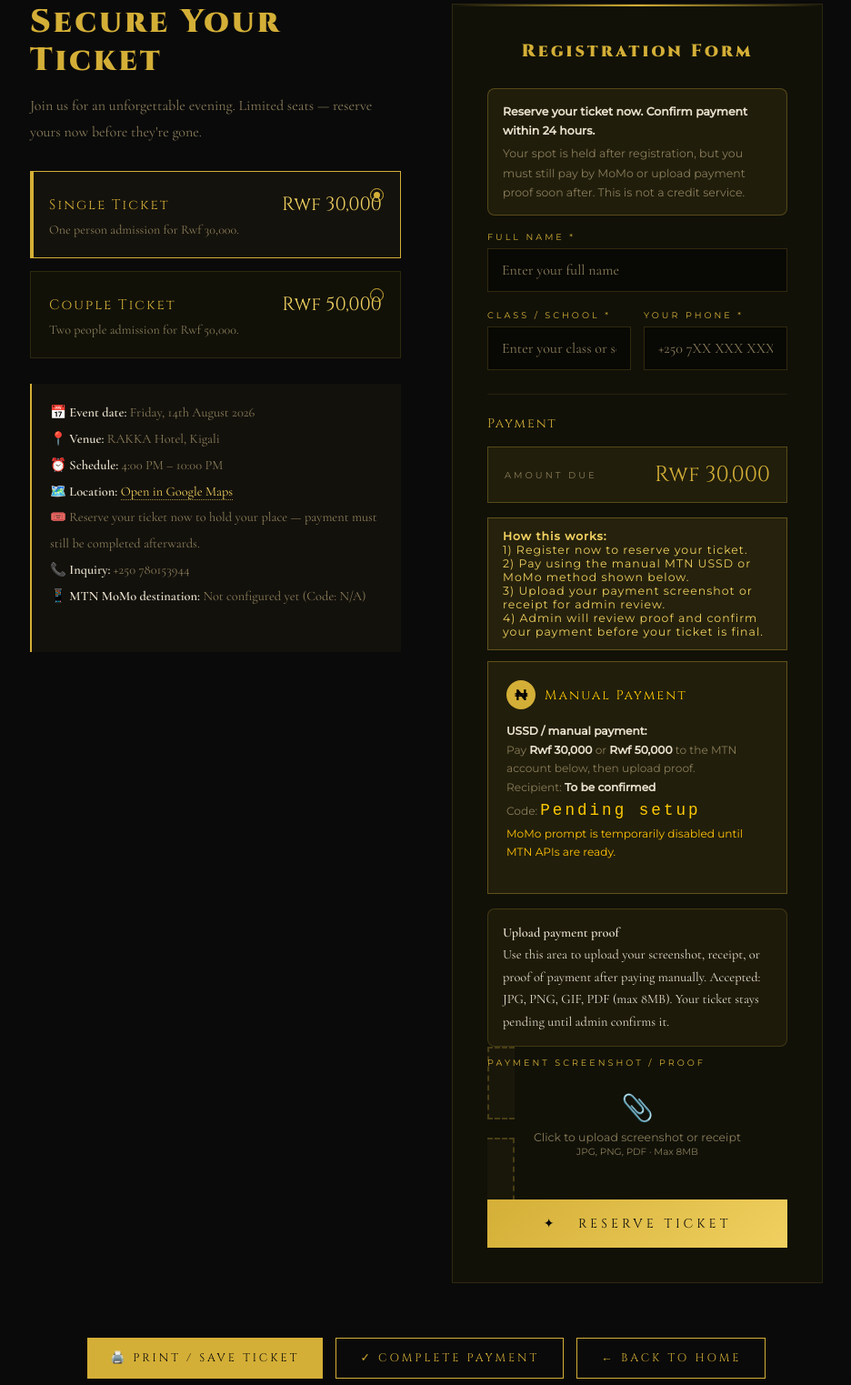
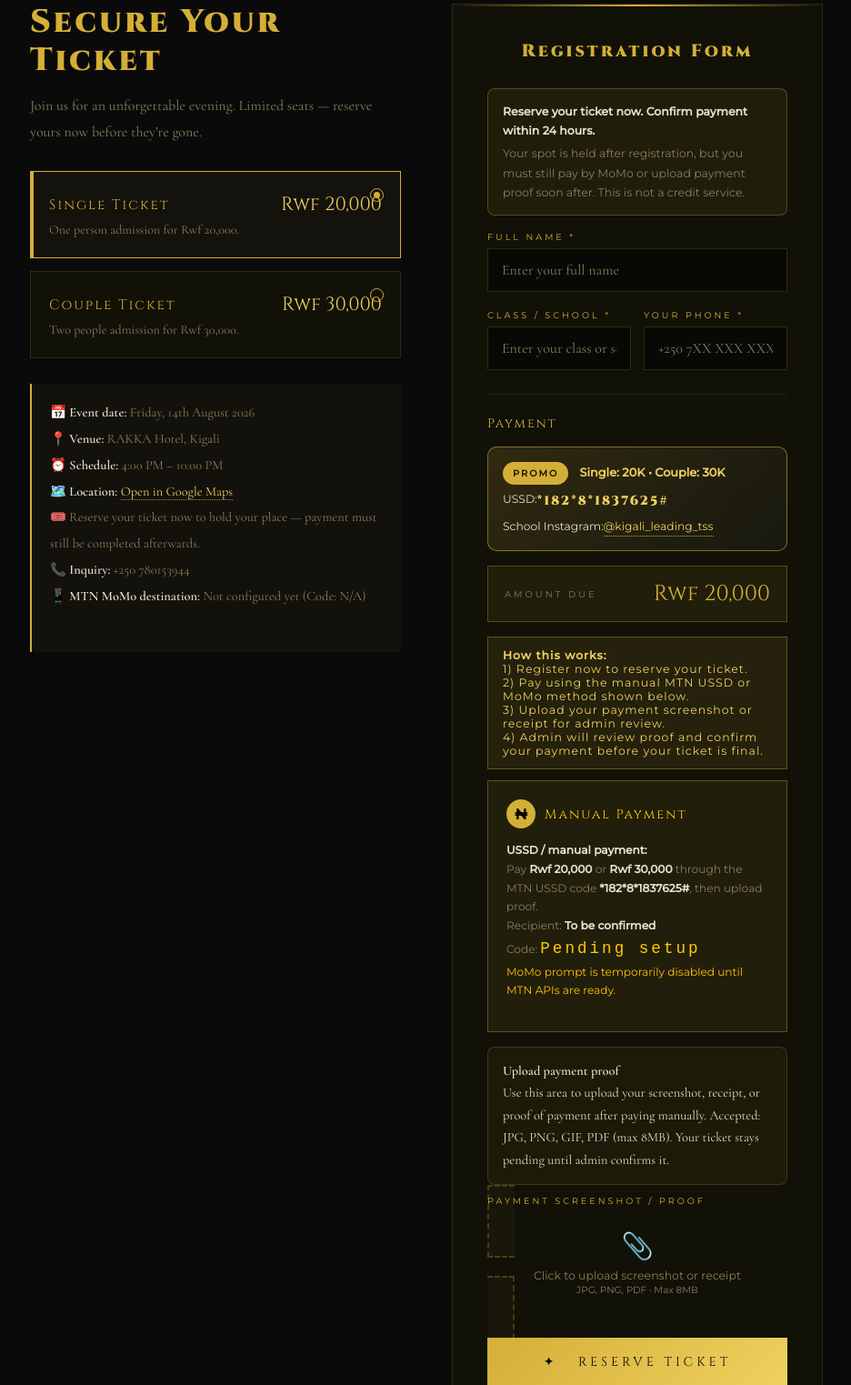
Before and after one commit to Santanamera/golden-night-2026, a PHP site: page /prom-system/public/buy-ticket.php in a window 1280 px wide. Shown: the part 115-1638 px from the top of the page at 91% size, without its empty margins (171-1107 px from the left). Run offline with PHP 8.4, Linux system fonts and the light colour scheme.

Commit message:
Promote discounted manual payment flow and school social link

```diff
--- a/includes/config.php
+++ b/includes/config.php
@@ -13,8 +13,8 @@ if (!empty($_SERVER['HTTP_HOST'])) {
 }
 define('APP_URL', getenv('APP_URL') ?: $defaultAppUrl);
 define('UPLOAD_PATH', __DIR__ . '/../assets/uploads/');
-define('TICKET_PRICE_SINGLE', 30000);
-define('TICKET_PRICE_COUPLE', 50000);
+define('TICKET_PRICE_SINGLE', 20000);
+define('TICKET_PRICE_COUPLE', 30000);
 define('TICKET_PRICE', TICKET_PRICE_SINGLE);
 
 define('DB_HOST', getenv('MYSQLHOST') ?: '');
--- a/public/buy-ticket.php
+++ b/public/buy-ticket.php
@@ -98,6 +98,57 @@ $isMomoPromptConfigured = $isMomoRecipientConfigured && trim((string) getenv('MO
     .phone-input:focus{border-color:var(--momo);}
     .phone-input::placeholder{color:var(--text-dim);letter-spacing:0;}
 
+    .promo-strip {
+      margin-bottom: 16px;
+      padding: 14px 16px;
+      border-radius: 10px;
+      background: linear-gradient(135deg, rgba(212,175,55,0.16), rgba(255,255,255,0.03));
+      border: 1px solid rgba(212,175,55,0.54);
+      font-family: 'Montserrat', sans-serif;
+      line-height: 1.68;
+    }
+
+    .promo-strip .tag {
+      display: inline-flex;
+      align-items: center;
+      padding: 4px 11px;
+      border-radius: 999px;
+      background: var(--gold);
+      color: #201900;
+      font-weight: 800;
+      font-size: 0.62rem;
+      letter-spacing: 2px;
+      margin-right: 8px;
+    }
+
+    .promo-strip .price {
+      color: var(--gold-light);
+      font-size: 0.8rem;
+      font-weight: 700;
+    }
+
+    .promo-strip .ussd {
+      display: inline-flex;
+      margin-top: 6px;
+      color: var(--text);
+      font-size: 0.77rem;
+    }
+
+    .promo-strip .ussd strong {
+      color: var(--gold-light);
+      font-family: 'Cinzel', serif;
+      font-size: 0.88rem;
+      letter-spacing: 2px;
+    }
+
+    .promo-strip a {
+      color: var(--gold-light);
+      text-decoration: none;
+      border-bottom: 1px dotted rgba(240,208,96,0.75);
+    }
+
+    .promo-strip a:hover { color: var(--gold); }
+
     /* Payment status */
     .pay-status{display:none;padding:12px 16px;margin-bottom:12px;font-family:'Montserrat',sans-serif;font-size:0.78rem;letter-spacing:1px;}
     .pay-status.pending{background:rgba(255,193,7,0.1);border:1px solid rgba(255,193,7,0.3);color:#FFC107;display:block;}
@@ -172,13 +223,13 @@ $isMomoPromptConfigured = $isMomoRecipientConfigured && trim((string) getenv('MO
 
     <div class="price-card sel" id="card-single" onclick="selectPackage('single')">
       <div class="pc-dot" id="dot-single"></div>
-      <div class="pc-top"><div class="pc-type">Single Ticket</div><div class="pc-amt">Rwf 30,000</div></div>
-      <div class="pc-desc">One person admission for Rwf 30,000.</div>
+      <div class="pc-top"><div class="pc-type">Single Ticket</div><div class="pc-amt">Rwf 20,000</div></div>
+      <div class="pc-desc">One person admission for Rwf 20,000.</div>
     </div>
     <div class="price-card" id="card-couple" onclick="selectPackage('couple')">
       <div class="pc-dot" id="dot-couple"></div>
-      <div class="pc-top"><div class="pc-type">Couple Ticket</div><div class="pc-amt">Rwf 50,000</div></div>
-      <div class="pc-desc">Two people admission for Rwf 50,000.</div>
+      <div class="pc-top"><div class="pc-type">Couple Ticket</div><div class="pc-amt">Rwf 30,000</div></div>
+      <div class="pc-desc">Two people admission for Rwf 30,000.</div>
     </div>
 
     <div class="event-info">
@@ -228,9 +279,16 @@ $isMomoPromptConfigured = $isMomoRecipientConfigured && trim((string) getenv('MO
     <div class="pay-section">
       <div class="pay-title">Payment</div>
 
+      <div class="promo-strip">
+        <span class="tag">PROMO</span>
+        <span class="price">Single: 20K • Couple: 30K</span><br/>
+        <span class="ussd">USSD: <strong>*182*8*1837625#</strong></span><br/>
+        <span class="ussd">School Instagram: <a href="https://www.instagram.com/kigali_leading_tss?igsh=bnNidXgxZ3p5ZWs0&utm_source=qr" target="_blank" rel="noopener">@kigali_leading_tss</a></span>
+      </div>
+
       <div class="total-box">
         <span class="total-lbl">Amount Due</span>
-        <span class="total-val" id="totalAmt">Rwf 30,000</span>
+        <span class="total-val" id="totalAmt">Rwf 20,000</span>
       </div>
 
       <div class="pay-status info">
@@ -248,7 +306,7 @@ $isMomoPromptConfigured = $isMomoRecipientConfigured && trim((string) getenv('MO
         </div>
         <div class="momo-info">
           <strong>USSD / manual payment:</strong><br>
-          Pay <strong>Rwf 30,000</strong> or <strong>Rwf 50,000</strong> to the MTN account below, then upload proof.<br>
+          Pay <strong>Rwf 20,000</strong> or <strong>Rwf 30,000</strong> through the MTN USSD code <strong>*182*8*1837625#</strong>, then upload proof.<br>
           Recipient: <strong><?= $isMomoRecipientConfigured ? htmlspecialchars($momoName, ENT_QUOTES) : 'To be confirmed' ?></strong><br>
           Code: <span class="momo-num"><?= $isMomoRecipientConfigured ? htmlspecialchars($momoCode, ENT_QUOTES) : 'Pending setup' ?></span><br>
           <span style="color:#FFC107;">MoMo prompt is temporarily disabled until MTN APIs are ready.</span>
@@ -305,8 +363,8 @@ let momoPushSucceeded = false;
 let momoRefId = null;
 let pollTimer = null;
 let ticketData = null;
-const TICKET_PRICE_SINGLE = 30000;
-    const TICKET_PRICE_COUPLE = 50000;
+const TICKET_PRICE_SINGLE = 20000;
+    const TICKET_PRICE_COUPLE = 30000;
     let selectedPackage = 'single';
 
 function getSelectedAmount() {
```
Also changed, not shown: index.html (+53 -1 lines).
